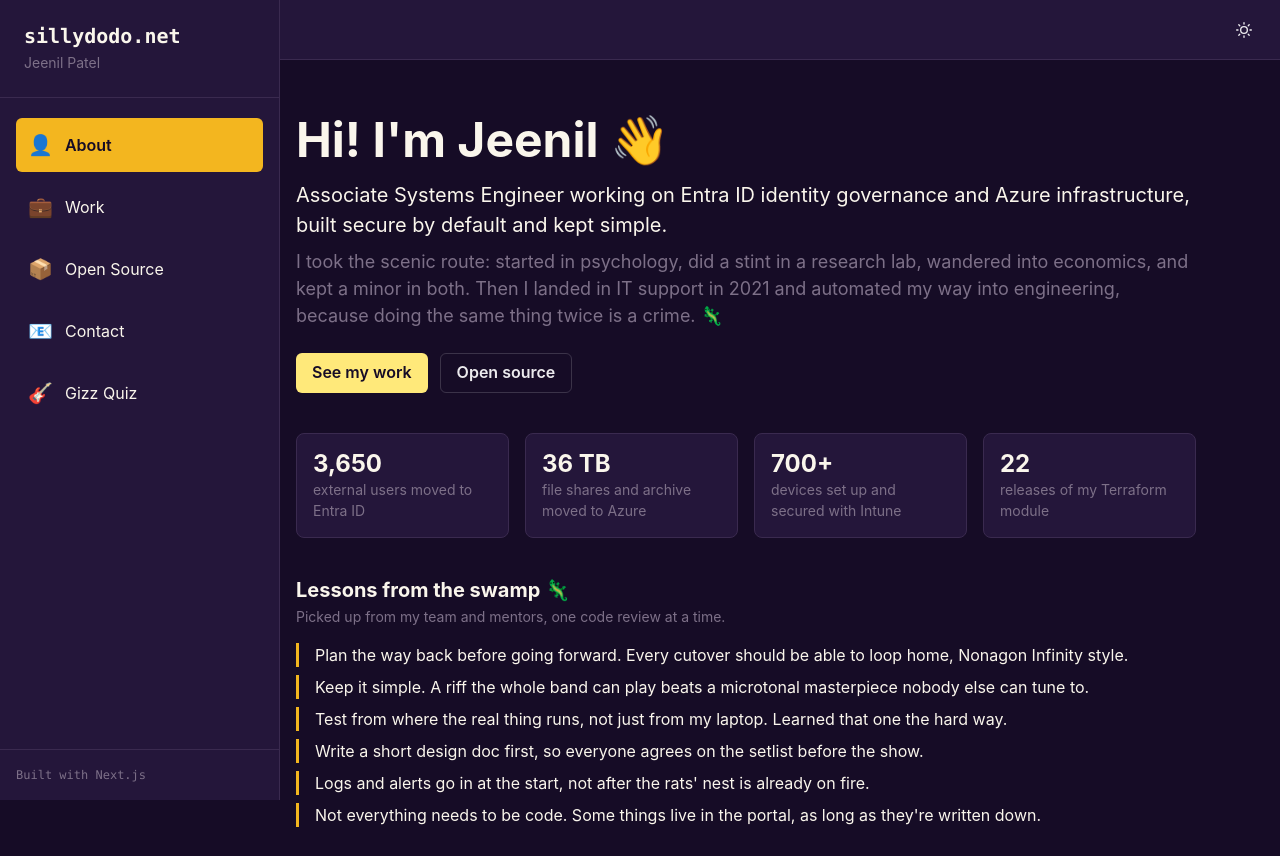
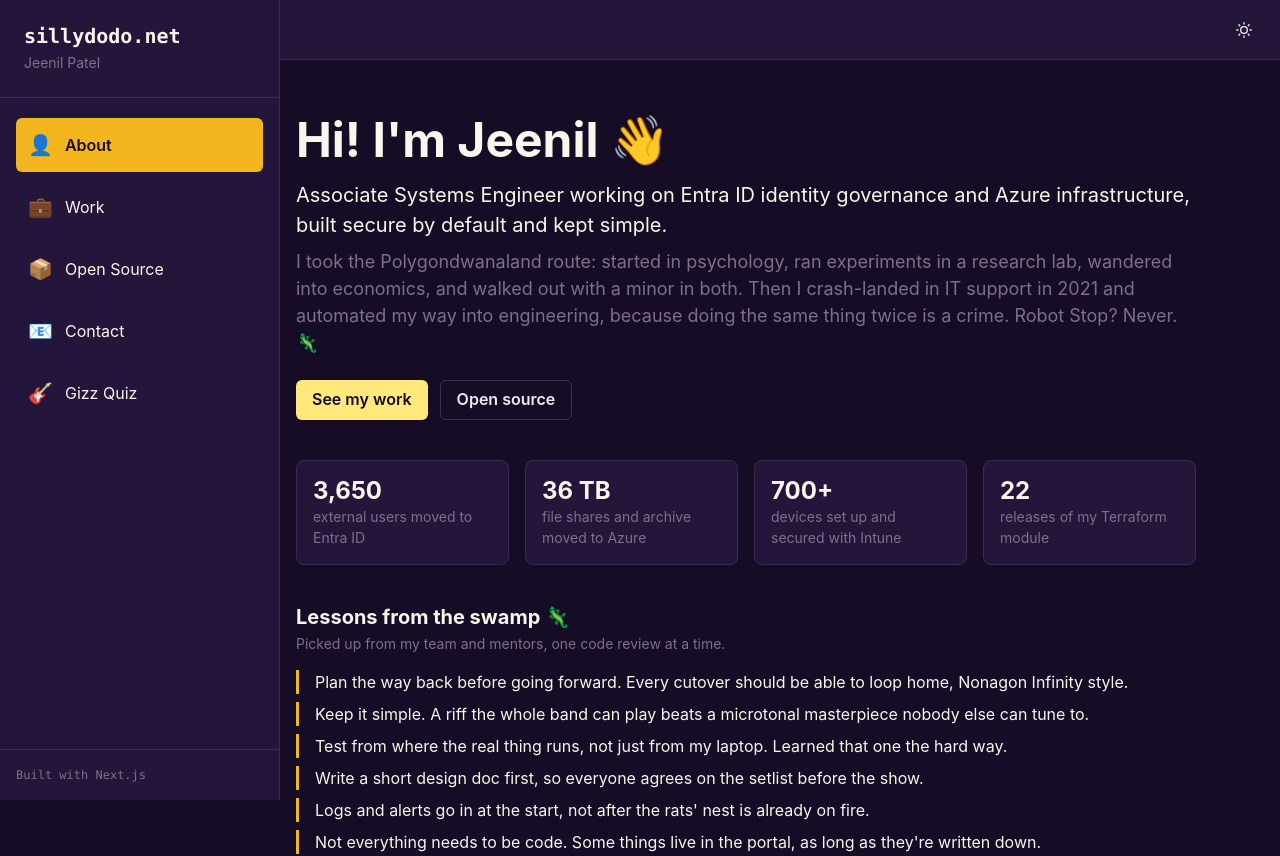
Before and after one commit to Jeenil/sillydodo, a Next.js app: page / in a window 1280 px wide. Shown: the top 856 px of the page. Built offline with nearby package versions, Linux system fonts and the light colour scheme.

Commit message:
feat(about): goofier intro with Gizz nods

```diff
--- a/app/components/sections/AboutSection.tsx
+++ b/app/components/sections/AboutSection.tsx
@@ -47,9 +47,10 @@ export function AboutSection() {
           infrastructure, built secure by default and kept simple.
         </Text>
         <Text fontSize="lg" color="gray.500">
-          I took the scenic route: started in psychology, did a stint in a research lab, wandered
-          into economics, and kept a minor in both. Then I landed in IT support in 2021 and
-          automated my way into engineering, because doing the same thing twice is a crime. 🦎
+          I took the Polygondwanaland route: started in psychology, ran experiments in a research
+          lab, wandered into economics, and walked out with a minor in both. Then I crash-landed in
+          IT support in 2021 and automated my way into engineering, because doing the same thing
+          twice is a crime. Robot Stop? Never. 🦎
         </Text>
         <Flex gap={3} mt={6} flexWrap="wrap">
           <Button colorScheme="brand" color="gray.900" onClick={() => setCurrentSection("work")}>
```
